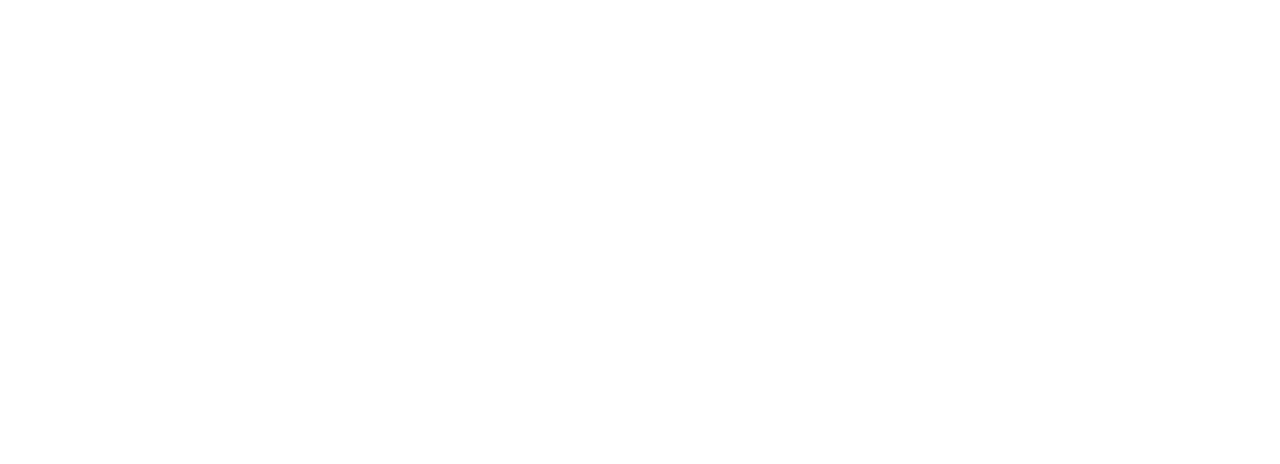
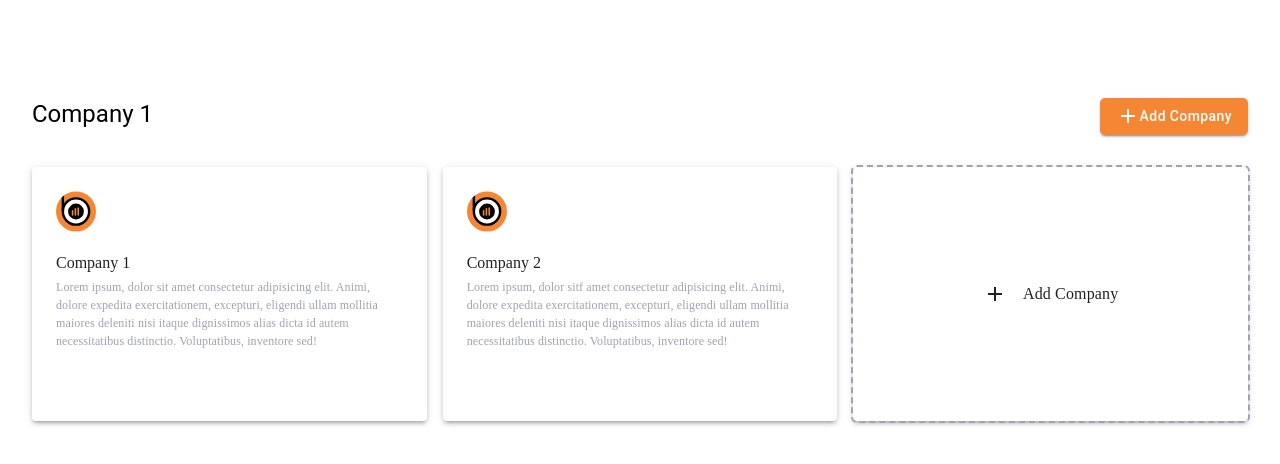
Before and after one commit to sumedh-mohod/HR-portal-react-js, a React (Create React App) app: page /company in a window 1280 px wide. Before the commit this address had no page. Shown: the top 464 px of the page. Built offline with nearby package versions, Linux system fonts and the light colour scheme.

Commit message:
company listing page done

```diff
--- a/src/App.tsx
+++ b/src/App.tsx
@@ -7,6 +7,7 @@ import Registration from "./screens/Registration";
 import Dashboard from "./screens/Dashboard";
 import Header from "./components/Header";
 import { Box } from "@mui/material";
+import CompanyList from "./screens/CompanyList";
 
 const App = () => {
   return (
@@ -19,6 +20,7 @@ const App = () => {
           <Route element={<Header />}>
             <Route path="/dashboard" element={<Dashboard />} />
           </Route>
+          <Route path="/company" element={<CompanyList />} />
         </Routes>
       </Box>
     </Box>
--- /dev/null
+++ b/src/screens/CompanyList.tsx
@@ -0,0 +1,138 @@
+import React from "react";
+import IconOrangebits from "../assets/images/IconOrangebits.svg";
+import { Button, Grid, Typography, Paper, Box } from "@mui/material";
+import AddIcon from "@mui/icons-material/Add";
+
+const CompanyList = () => {
+    return (
+        <Box sx={{ marginTop: "0px" }}>
+            <Box
+                sx={{
+                    display: "flex",
+                    justifyContent: "space-between",
+                    justifyItems: "center",
+                    alignContent: "flex-start",
+                    mt: 2,
+                }}
+            >
+                <Typography variant="h5">Company 1</Typography>
+                <Button
+                    variant="contained"
+                    sx={{
+                        backgroundColor: "#F58634",
+                        borderRadius: "5px",
+                        textTransform: "inherit",
+                    }}
+                >
+                    <AddIcon /> Add Company
+                </Button>
+            </Box>
+            <Grid container spacing={2} sx={{ mt: 2 }}>
+                <Grid item xs={12} md={4} lg={4}>
+                    <Paper
+                        elevation={3}
+                        sx={{
+                            p: 3,
+                            fontSize: "16px",
+                            minHeight: "206px",
+                            maxHeight: "206px",
+                        }}
+                    >
+                        <img src={IconOrangebits} alt="logo" />
+                        <Typography
+                            variant="h5"
+                            gutterBottom
+                            sx={{
+                                fontSize: "16px",
+                                fontWeight: "500",
+                                fontFamily: "Montserrat",
+                                mt: 2,
+                            }}
+                        >
+                            Company 1
+                        </Typography>
+                        <Typography
+                            sx={{
+                                fontSize: "12px",
+                                fontWeight: "normal",
+                                fontFamily: "Montserrat",
+                                color: "#9FA2B4",
+                            }}
+                        >
+                            Lorem ipsum, dolor sit amet consectetur adipisicing elit. Animi,
+                            dolore expedita exercitationem, excepturi, eligendi ullam mollitia
+                            maiores deleniti nisi itaque dignissimos alias dicta id autem
+                            necessitatibus distinctio. Voluptatibus, inventore sed!
+                        </Typography>
+                    </Paper>
+                </Grid>
+                <Grid item xs={12} md={4} lg={4}>
+                    <Paper
+                        elevation={3}
+                        sx={{
+                            p: 3,
+                            fontSize: "16px",
+                            minHeight: "206px",
+                            maxHeight: "206px",
+                        }}
+                    >
+                        <img src={IconOrangebits} alt="logo" />
+                        <Typography
+                            variant="h5"
+                            gutterBottom
+                            sx={{
+                                fontSize: "16px",
+                                fontWeight: "500",
+                                fontFamily: "Montserrat",
+                                mt: 2,
+                            }}
+                        >
+                            Company 2
+                        </Typography>
+                        <Typography
+                            sx={{
+                                fontSize: "12px",
+                                fontWeight: "normal",
+                                fontFamily: "Montserrat",
+                                color: "#9FA2B4",
+                            }}
+                        >
+                            Lorem ipsum, dolor sitf amet consectetur adipisicing elit. Animi,
+                            dolore expedita exercitationem, excepturi, eligendi ullam mollitia
+                            maiores deleniti nisi itaque dignissimos alias dicta id autem
+                            necessitatibus distinctio. Voluptatibus, inventore sed!
+                        </Typography>
+                    </Paper>
+                </Grid>
+                <Grid item xs={12} md={4} lg={4}>
+                    <Paper
+                        elevation={3}
+                        sx={{
+                            p: 3,
+                            fontSize: "16px",
+                            display: "flex",
+                            justifyContent: "center",
+                            alignItems: "center",
+                            minHeight: "206px",
+                            maxHeight: "206px",
+                            outline: "2px dashed #9FA2B4",
+                        }}
+                    >
+                        <AddIcon sx={{ pr: 2 }} />
+                        <Typography
+                            sx={{
+                                fontSize: "16px",
+                                fontWeight: "500",
+                                fontFamily: "Montserrat",
+                            }}
+                        >
+                            Add Company
+                        </Typography>
+                    </Paper>
+                </Grid>
+            </Grid>
+        </Box>
+    );
+};
+
+export default CompanyList;
```
